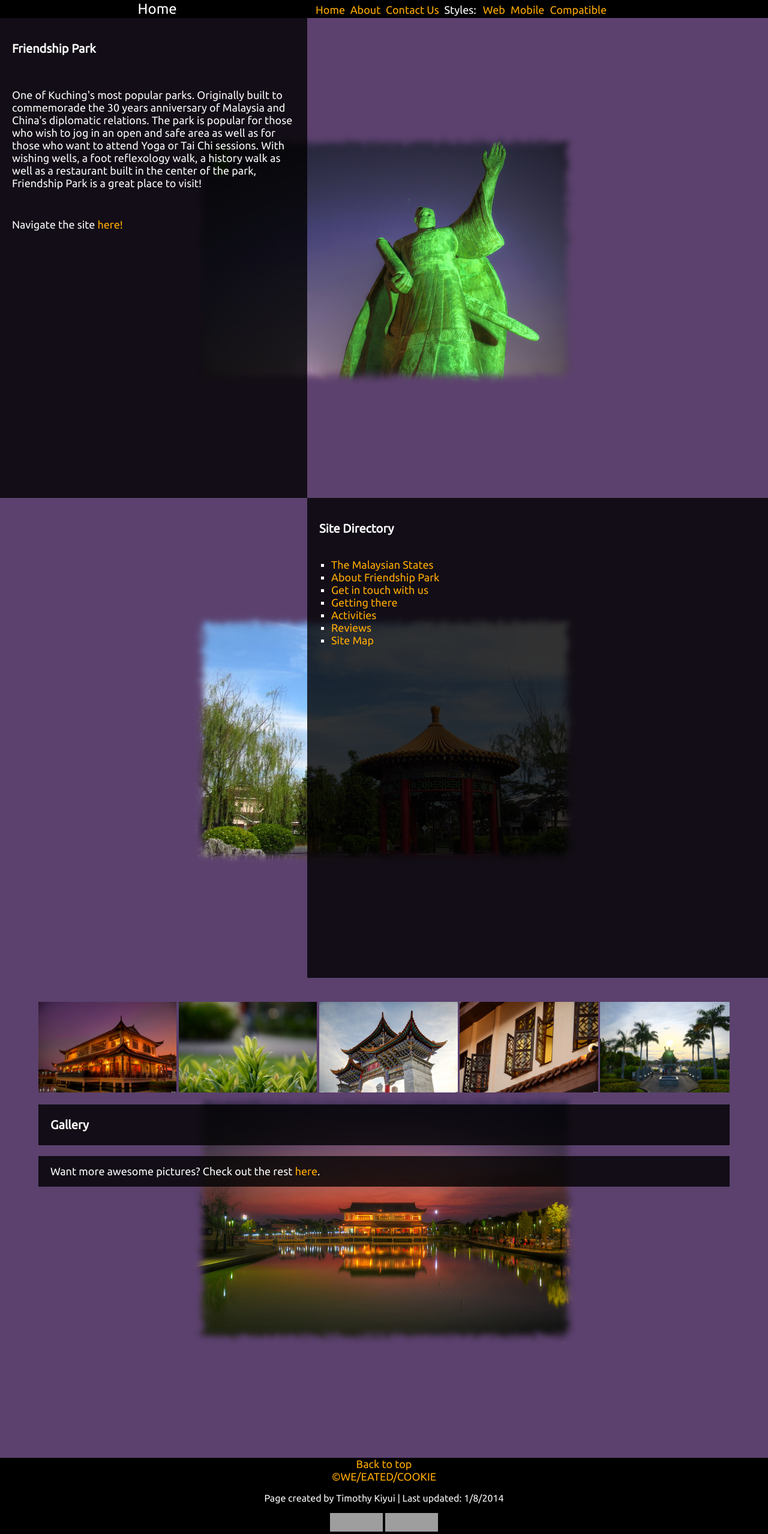
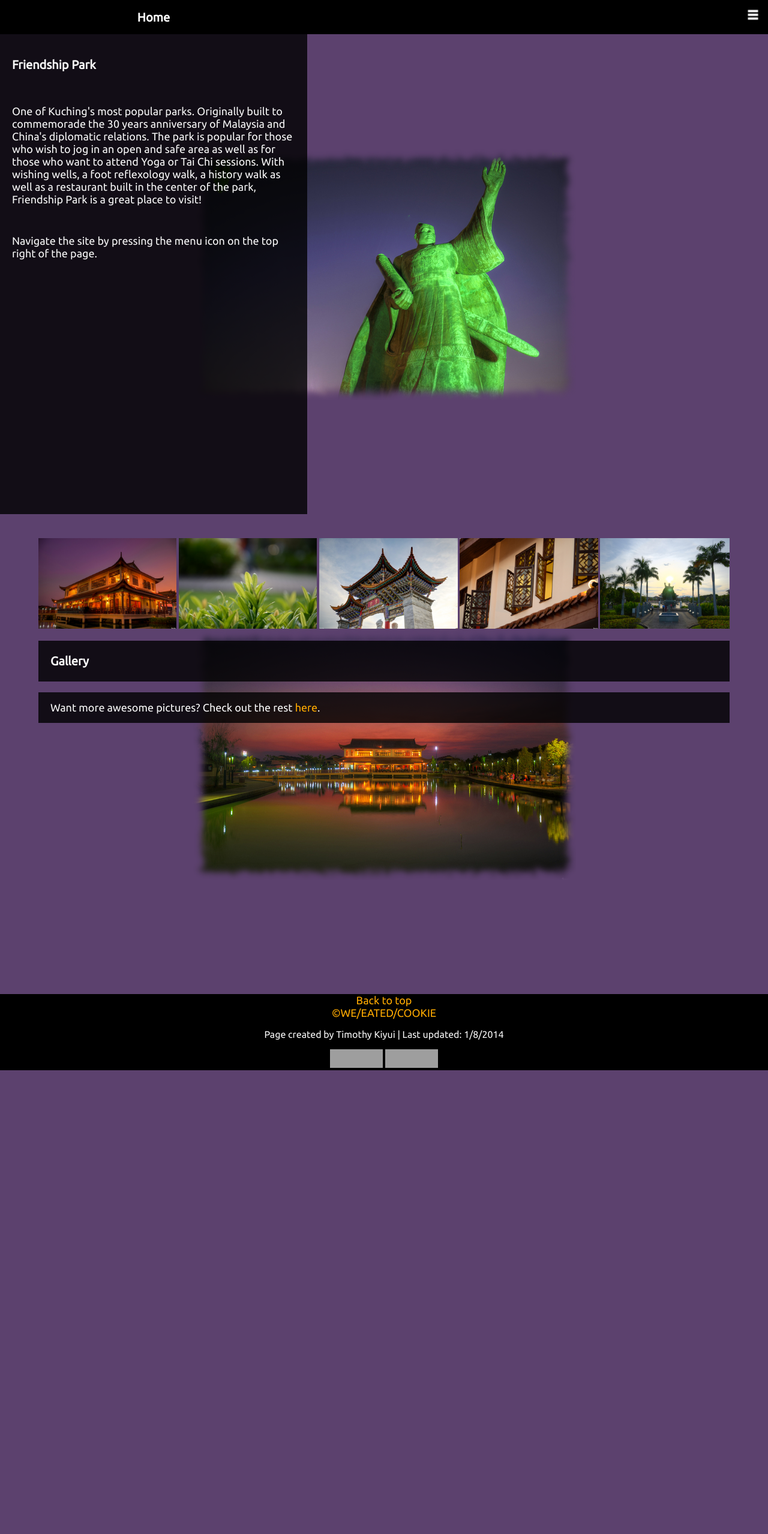
Before and after one commit to kiyui/friendship-park, a PHP site: page / in a window 1280 px wide. Shown: the whole page at 60% size. After the commit the page ends 1784 px from the top, so only its background shows below. Run offline with PHP 8.4, Linux system fonts and the light colour scheme; some libraries are stand-ins or nearby versions; grey boxes are pictures that could not be loaded.

Commit message:
The struggle is real.

```diff
--- a/css/web.css
+++ b/css/web.css
@@ -5,7 +5,6 @@
 * {
     font-family: 'Ubuntu', sans-serif;
     color: #f8f8f8;
-    background-color: inherit;
 }
 
 a:link{
@@ -188,10 +187,6 @@ body{
 }
 
 #home_2 {
-	background: url(../images/028.jpg) no-repeat center center fixed;
-}
-
-#home_3 {
 	background: url(../images/021.jpg) no-repeat center center fixed;
 }
 
@@ -370,56 +365,45 @@ body{
     color: #f8f8f8;
 }
 
-.header-class {
-	background-repeat: repeat;
-    width: 100%;
+#menu_button {
+    position: absolute;
+    display: inline-block;
+    right: 0px;
+    padding: 15px;
+    z-index: 1000;
 }
 
-.header-class p {
-    font-size: 18px;
-}
-
-.header-class li {
-    font-size: 18px;
-    display: inline;
-    position: relative;
+#menu_button * {
+    display: inline-block;
 }
 
 #menu {
-    list-style-type: none;
-    margin: 0px;
-    padding: 1px 2px;
+    position: fixed;
+    width: 30%;
+    height: 40%;
+    left: 35%;
+    top: 30%;
+    background: url(../images/opacity.png);
+	background-repeat: repeat;
+	overflow: auto;
+    visibility: hidden;
+    z-index: 1000;
+    margin: 0;
 }
 
-#menu li {
-    position: relative;
-    padding-left: 5px;
+#menu_X {
+    position: absolute;
+    top: 10px;
+    right: 15px;
 }
 
 #heading {
     width: 40%;
     display: inline-block;
-    font-size: 24px;
+    font-size: 20px;
     text-align: center;
     background-color: inherit;
     color: #fff;
-}
-
-#header-style {
-    background-color: inherit;
-    color: #fff;
-}
-
-#header-submenu {
-    list-style-type: none;
-    margin: 0px;
-    padding: 1px 2px;
-    display: inline-block;
-}
-
-#header-submenu li{
-    list-style-type: none;
-    display: inline-block;
 }
 
 #content {
@@ -447,3 +431,14 @@ body{
     width: 100%;
     text-align: center;
 }
+
+#toTop {
+    position: fixed;
+    bottom: 15px;
+    width: 100%;
+    text-align: center;
+    margin-left: auto;
+    margin-right: auto;
+    visibility: hidden;
+    z-index: 1000;
+}
--- /dev/null
+++ b/footer.php
@@ -0,0 +1,8 @@
+<div id="footer">
+    <a href="#header" class="button-link" title="Back to top">Back to top</a>
+    <br />
+    <a href="about_our_group.html" class="button-link" title="About Us">&#169;WE&#47;EATED&#47;COOKIE</a>
+    <p>Page created by Timothy Kiyui &#124; Last updated: 1&#47;8&#47;2014</p>
+    <a href="http://validator.w3.org/check?uri=referer"><img src="http://www.w3.org/Icons/valid-xhtml10" alt="Valid XHTML 1.0 Strict" height="31" width="88" /></a>
+    <a href="http://jigsaw.w3.org/css-validator/check/referer"><img style="border:0;width:88px;height:31px" src="http://jigsaw.w3.org/css-validator/images/vcss" alt="Valid CSS!" /></a>
+</div>
--- /dev/null
+++ b/header.php
@@ -0,0 +1,6 @@
+<div id="header">
+<h2 id="heading" >Home</h2>
+<div id="menu_button" >
+<img src="./images/menu.png" width="20px" height="20px" alt="Menu" onmouseover="menuHover(this)" onmouseout="menuOut(this)" onclick="navMenu()" />
+</div>
+</div>
--- a/index.php
+++ b/index.php
@@ -8,6 +8,7 @@
     <meta name="keywords" content="friendship park,friendship,park,kuching,activities,fun,sports,exercise,hangout,malaysia,china,chinese,beautiful,attraction" />
     <meta name="author" content="Timur Lavrenti Kiyivinski" />
     <!-- JS Code -->
+    <script src="http://ajax.googleapis.com/ajax/libs/jquery/1.11.1/jquery.min.js"></script>
     <script src="js/mdetect.js" type="text/javascript"></script>
     <script src="js/script.js" type="text/javascript"></script>
     <!-- CSS Code -->
@@ -17,22 +18,8 @@
     <link href='http://fonts.googleapis.com/css?family=Ubuntu' rel='stylesheet' type='text/css'/>
 </head>
 <body onload="applyStyle()">
-    <div class="header-class" id="header">
-    <ul id="menu">
-        <li id="heading">Home</li>
-        <li><a href="index.html" >Home</a></li>
-        <li><a href="about.html" >About</a></li>
-        <li><a href="contact.html" >Contact Us</a></li>
-        <li id="header-style">
-        Styles&#58;
-        <ul id="header-submenu">
-            <li><a href="#" onclick="setCSS('./css/web.css')">Web</a></li>
-            <li><a href="#" onclick="setCSS('./css/mobile.css')">Mobile</a></li>
-            <li><a href="#" onclick="setCSS('./css/compat.css')">Compatible</a></li>
-        </ul>
-        </li>
-    </ul>
-    </div>
+    <?php include("header.php");?>
+    <?php include("menu.php");?>
     <div id="content">
     <!-- Section #1 -->
     <div id="home_1" class="background">
@@ -47,7 +34,7 @@
                     built in the center of the park, Friendship Park is a great place to visit!
                     </p>
                     <p>
-                    Navigate the site <a href="#home_2" >here!</a>
+                    Navigate the site by pressing the menu icon on the top right of the page.
                     </p>
                 </div>
             </div>
@@ -55,27 +42,6 @@
     </div>
     <!-- Section #2 -->
     <div id="home_2" class="background">
-        <div class="bcg">
-            <div class="rsContainer">
-                <div class="rsContent">
-                    <h2>Site Directory</h2>
-                    <div>
-                        <ul>
-                            <li><a href="states.html" >The Malaysian States</a></li>
-                            <li><a href="about.html" >About Friendship Park</a></li>
-                            <li><a href="contact.html" >Get in touch with us</a></li>
-                            <li><a href="map.html" >Getting there</a></li>
-                            <li><a href="activities.html" >Activities</a></li>
-                            <li><a href="feedback_form.html" >Reviews</a></li>
-                            <li><a href="site_map.html" >Site Map</a></li>
-                        </ul>
-                    </div>
-                </div>
-            </div>
-        </div>
-    </div>
-    <!-- Section #3 -->
-    <div id="home_3" class="background">
         <div class="bcg">
             <div class="hsContainer">
                 <div class="hsContent" onclick="window.open('./gallery.html', '_self')">
@@ -93,13 +59,6 @@
         </div>
     </div>
     </div>
-    <div id="footer">
-        <a href="#header" class="button-link" title="Back to top">Back to top</a>
-        <br />
-        <a href="about_our_group.html" class="button-link" title="About Us">&#169;WE&#47;EATED&#47;COOKIE</a>
-        <p>Page created by Timothy Kiyui &#124; Last updated: 1&#47;8&#47;2014</p>
-        <a href="http://validator.w3.org/check?uri=referer"><img src="http://www.w3.org/Icons/valid-xhtml10" alt="Valid XHTML 1.0 Strict" height="31" width="88" /></a>
-        <a href="http://jigsaw.w3.org/css-validator/check/referer"><img style="border:0;width:88px;height:31px" src="http://jigsaw.w3.org/css-validator/images/vcss" alt="Valid CSS!" /></a>
-    </div>
+    <?php include("footer.php");?>
 </body>
 </html>
--- a/js/script.js
+++ b/js/script.js
@@ -3,6 +3,49 @@
 
 var detectCSS = 0;
 var clientType = 0;
+
+//Page navigation bar hover
+function menuHover(menuImg) {
+    menuImg.src = "./images/menu_hover.png";
+}
+
+function menuOut(menuImg) {
+    menuImg.src = "./images/menu.png";
+}
+
+//Show floating back to top
+$(document).ready(function () {
+    $(window).scroll(function(){
+        //Window value & sizes
+        var scrollh = parseInt($(window).scrollTop());
+        var doch = parseInt($(document).height());
+        var h = Math.max(document.documentElement.clientHeight, window.innerHeight || 0);
+        var showV = scrollh/h;
+        //Toggles visibility of back to top Icon
+        if (showV > 0 && doch - scrollh - h > 150){
+            document.getElementById("toTop").style.visibility = "visible";
+        }
+        else {
+            document.getElementById("toTop").style.visibility = "hidden";
+        }
+    });
+});
+
+//Show the floating navigation menu
+function navMenu() {
+
+    if (document.getElementById("menu").style.visibility == "visible")
+    {
+        document.getElementById("menu").style.visibility = "hidden";
+    }
+    else {
+        document.getElementById("menu").style.visibility = "visible"
+    }
+}
+
+function navMenuExit() {
+
+}
 
 //Resizes the .background size to emulate CSS3 property VH
 function setVH() {
@@ -66,6 +109,8 @@ function padStr (myStr, myVal) {
     myStr = myStr.toString();
     return myStr.length < 3 ? padStr("0" + myStr, 3) : myStr;
 }
+
+//Gallery specific
 var imageArray = [];
 for (var i = 0; i < 35; i++) imageArray[i] = "./images/" + padStr(i + 1, 3) + ".jpg";
 
@@ -97,5 +142,6 @@ function prevImg() {
     setBackground();
 }
 
+//General events
 window.onresize = applyStyle;
 document.onresize = applyStyle;
--- /dev/null
+++ b/menu.php
@@ -0,0 +1,16 @@
+<div id="toTop" ><a href="#header" title="Back to top">Back to top</a></div>
+<div id="menu" >
+<a id="menu_X" href="#" onclick="navMenu()" >X</a>
+<ul>
+	<li><a href="index.php">Home</a></li>
+	<li><a href="about.php">About</a></li>
+	<li><a href="gallery.php">Gallery</a></li>
+	<li><a href="states.php">The Malaysian States</a></li>
+	<li><a href="activities.php">Activities</a></li>
+	<li><a href="about_our_group.php">About Us</a></li>
+	<li><a href="contact.php">Contact Us</a></li>
+	<li><a href="map.php">Map</a></li>
+    <li><a href="feedback_form.php">Reviews</a></li>
+    <li><a href="site_map.php">Site Map</a></li>
+</ul>
+</div>
```
Also changed, not shown: site_map.php (+11 -11 lines), images/menu.png (added), images/menu_hover.png (added), 1 other file.
